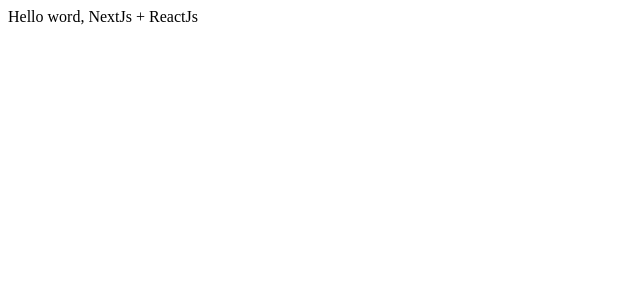
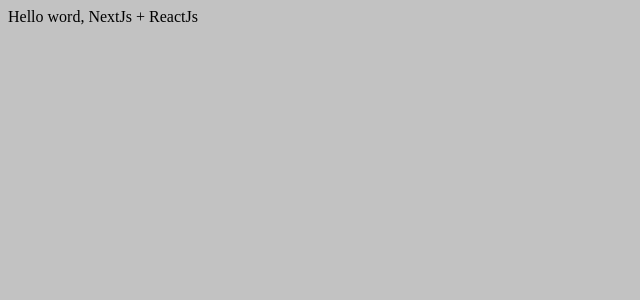
Before and after one commit to MateusNoleto/react-exemplos, a Next.js app: page / in a window 1280 px wide. Shown: the top 300 px of the page, without its empty margins (0-640 px from the left). Built offline with nearby package versions, Linux system fonts and the light colour scheme.

Commit message:
cria do estilo global e subtitulo

```diff
--- /dev/null
+++ b/pages/_app.jsx
@@ -0,0 +1,8 @@
+import '../src/style.css'
+
+function App ({Component,pageProps}) {
+    return(
+        <Component {...pageProps}/>
+    )
+}
+export default App
--- a/pages/index.jsx
+++ b/pages/index.jsx
@@ -1,4 +1,5 @@
 import Title from "../src/components/title/Title"
+import Subtitle from "../src/components/subtitle/Subtitle"
 
 function HomePage (){
     return(
@@ -7,7 +8,7 @@
             <p>paragrafo</p>
             <Title>filho</Title>
             <p>outro paragrafo</p>
-
+            <Subtitle text="outro subtitulo!"/>
 
         </div>
     )
--- a/src/components/title/Title.jsx
+++ b/src/components/title/Title.jsx
@@ -1,4 +1,8 @@
 import styles from './Title.module.css'
+
+
+// exemplo de componente react com children(filhos)
+
 
 const constante = 'titulo'
 
--- /dev/null
+++ b/src/style.css
@@ -0,0 +1,3 @@
+body {
+    background-color: #c2c2c2;
+}
```
Also changed, not shown: src/components/subtitle/Subtitle.jsx (added, +8 -0 lines).
